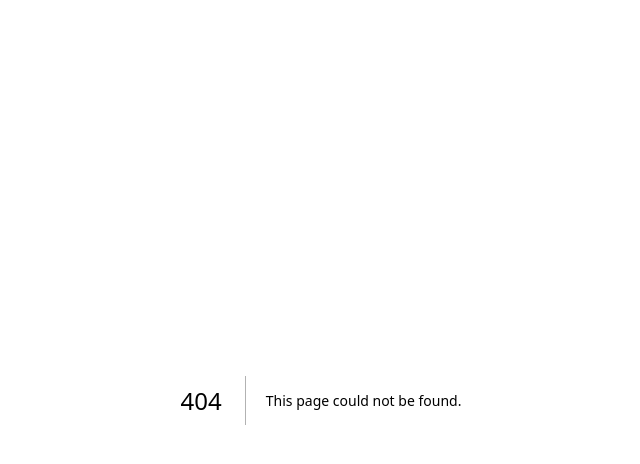
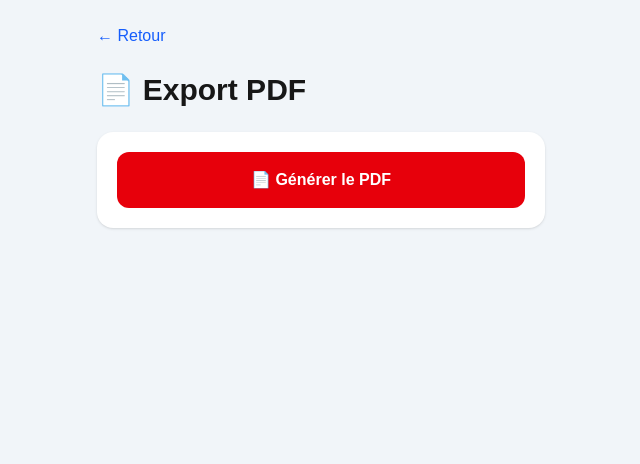
Before and after one commit to PetrusPXSCH/home-manager, a Next.js app: page /export-pdf in a window 1280 px wide. Before the commit this address had no page. Shown: the top 464 px of the page, without its empty margins (319-959 px from the left). Built offline with nearby package versions, Linux system fonts and the light colour scheme; no server answers.

Commit message:
Ajout statistiques et PDF

```diff
--- a/package.json
+++ b/package.json
@@ -10,6 +10,8 @@
   },
   "dependencies": {
     "@supabase/supabase-js": "^2.107.0",
+    "jspdf": "^4.2.1",
+    "jspdf-autotable": "^5.0.8",
     "next": "16.2.7",
     "openai": "^6.42.0",
     "react": "19.2.4",
--- /dev/null
+++ b/src/app/export-pdf/page.tsx
@@ -0,0 +1,69 @@
+"use client";
+
+import Link from "next/link";
+import { supabase } from "@/lib/supabase";
+import jsPDF from "jspdf";
+import autoTable from "jspdf-autotable";
+
+export default function ExportPDFPage() {
+  async function genererPDF() {
+    const { data: factures } = await supabase
+      .from("factures")
+      .select("*");
+
+    const doc = new jsPDF();
+
+    doc.setFontSize(20);
+
+    doc.text("Home Manager", 20, 20);
+
+    doc.setFontSize(14);
+
+    doc.text("Liste des factures", 20, 35);
+
+    autoTable(doc, {
+      startY: 45,
+      head: [["Organisme", "Catégorie", "Montant", "Date", "Statut"]],
+      body:
+        factures?.map((facture) => [
+          facture.organisme,
+          facture.categorie,
+          `${Number(facture.montant).toFixed(2)} €`,
+          facture.date_limite,
+          facture.statut,
+        ]) || [],
+    });
+
+    doc.save("HomeManager.pdf");
+  }
+
+  return (
+    <main className="min-h-screen bg-slate-100 p-6">
+      <div className="max-w-md mx-auto">
+
+        <Link
+          href="/"
+          className="text-blue-600"
+        >
+          ← Retour
+        </Link>
+
+        <h1 className="text-3xl font-bold mt-6 mb-6">
+          📄 Export PDF
+        </h1>
+
+        <div className="bg-white rounded-2xl shadow p-5">
+
+          <button
+            onClick={genererPDF}
+            className="w-full bg-red-600 text-white rounded-xl p-4 font-bold"
+          >
+            📄 Générer le PDF
+          </button>
+
+        </div>
+
+      </div>
+    </main>
+  );
+}
--- a/src/app/page.tsx
+++ b/src/app/page.tsx
@@ -16,7 +16,8 @@ function joursAvant(date: string) {
   const limite = new Date(date);
 
   return Math.ceil(
-    (limite.getTime() - aujourdHui.getTime()) / (1000 * 60 * 60 * 24)
+    (limite.getTime() - aujourdHui.getTime()) /
+      (1000 * 60 * 60 * 24)
   );
 }
 
@@ -125,87 +126,60 @@ export default function Home() {
 
         <div className="grid grid-cols-2 gap-4">
 
-          <Link
-            href="/dashboard"
-            className="bg-white rounded-2xl shadow p-5 text-center font-bold"
-          >
-            📊<br />
-            Tableau
+          <Link href="/dashboard" className="bg-white rounded-2xl shadow p-5 text-center font-bold">
+            📊<br />Tableau
           </Link>
 
-          <Link
-            href="/budget"
-            className="bg-white rounded-2xl shadow p-5 text-center font-bold"
-          >
-            💶<br />
-            Budget
+          <Link href="/budget" className="bg-white rounded-2xl shadow p-5 text-center font-bold">
+            💶<br />Budget
           </Link>
 
-          <Link
-            href="/calendrier"
-            className="bg-white rounded-2xl shadow p-5 text-center font-bold"
-          >
-            📅<br />
-            Calendrier
+          <Link href="/statistiques" className="bg-white rounded-2xl shadow p-5 text-center font-bold">
+            📈<br />Statistiques
           </Link>
 
-          <Link
-            href="/factures"
-            className="bg-white rounded-2xl shadow p-5 text-center font-bold"
-          >
-            📄<br />
-            Factures
+          <Link href="/calendrier" className="bg-white rounded-2xl shadow p-5 text-center font-bold">
+            📅<br />Calendrier
           </Link>
 
-          <Link
-            href="/ajouter-facture"
-            className="bg-white rounded-2xl shadow p-5 text-center font-bold"
-          >
-            ➕<br />
-            Facture
+          <Link href="/factures" className="bg-white rounded-2xl shadow p-5 text-center font-bold">
+            📄<br />Factures
           </Link>
 
-          <Link
-            href="/documents"
-            className="bg-white rounded-2xl shadow p-5 text-center font-bold"
-          >
-            📁<br />
-            Documents
+          <Link href="/ajouter-facture" className="bg-white rounded-2xl shadow p-5 text-center font-bold">
+            ➕<br />Facture
           </Link>
 
-          <Link
-            href="/ajouter-document"
-            className="bg-white rounded-2xl shadow p-5 text-center font-bold"
-          >
-            📎<br />
-            Document
+          <Link href="/ocr" className="bg-white rounded-2xl shadow p-5 text-center font-bold">
+            📷<br />OCR
           </Link>
 
-          <Link
-            href="/recherche"
-            className="bg-white rounded-2xl shadow p-5 text-center font-bold"
-          >
-            🔎<br />
-            Recherche
+          <Link href="/documents" className="bg-white rounded-2xl shadow p-5 text-center font-bold">
+            📁<br />Documents
           </Link>
 
-          <Link
-            href="/export"
-            className="bg-white rounded-2xl shadow p-5 text-center font-bold"
-          >
-            📤<br />
-            Export
+          <Link href="/ajouter-document" className="bg-white rounded-2xl shadow p-5 text-center font-bold">
+            📎<br />Document
           </Link>
 
-          <Link
-            href="/parametres"
-            className="bg-white rounded-2xl shadow p-5 text-center font-bold"
-          >
-            ⚙️<br />
-            Réglages
+          <Link href="/recherche" className="bg-white rounded-2xl shadow p-5 text-center font-bold">
+            🔎<br />Recherche
+          </Link>
+
+          <Link href="/export" className="bg-white rounded-2xl shadow p-5 text-center font-bold">
+            📤<br />Export
+          </Link>
+
+          <Link href="/export-pdf" className="bg-white rounded-2xl shadow p-5 text-center font-bold">
+            📄<br />PDF
+          </Link>
+
+          <Link href="/parametres" className="bg-white rounded-2xl shadow p-5 text-center font-bold">
+            ⚙️<br />Réglages
           </Link>
 
         </div>
+
       </div>
     </main>
   );
--- /dev/null
+++ b/src/app/statistiques/page.tsx
@@ -0,0 +1,146 @@
+"use client";
+
+import Link from "next/link";
+import { useEffect, useState } from "react";
+import { supabase } from "@/lib/supabase";
+
+type Facture = {
+  id: number;
+  organisme: string;
+  categorie: string;
+  montant: number;
+  date_limite: string;
+  statut: string;
+};
+
+export default function StatistiquesPage() {
+  const [factures, setFactures] = useState<Facture[]>([]);
+
+  useEffect(() => {
+    chargerFactures();
+  }, []);
+
+  async function chargerFactures() {
+    const { data, error } = await supabase
+      .from("factures")
+      .select("*");
+
+    if (error) {
+      alert(error.message);
+      return;
+    }
+
+    setFactures(data || []);
+  }
+
+  const total = factures.reduce(
+    (somme, facture) => somme + Number(facture.montant),
+    0
+  );
+
+  const payees = factures
+    .filter((facture) => facture.statut === "Payée")
+    .reduce((somme, facture) => somme + Number(facture.montant), 0);
+
+  const aPayer = factures
+    .filter((facture) => facture.statut === "À payer")
+    .reduce((somme, facture) => somme + Number(facture.montant), 0);
+
+  const enRetard = factures
+    .filter((facture) => facture.statut === "En retard")
+    .reduce((somme, facture) => somme + Number(facture.montant), 0);
+
+  const parCategorie = factures.reduce<Record<string, number>>(
+    (acc, facture) => {
+      acc[facture.categorie] =
+        (acc[facture.categorie] || 0) + Number(facture.montant);
+
+      return acc;
+    },
+    {}
+  );
+
+  const plusGrosseCategorie = Math.max(
+    ...Object.values(parCategorie),
+    1
+  );
+
+  return (
+    <main className="min-h-screen bg-slate-100 p-6">
+      <div className="max-w-md mx-auto">
+        <Link href="/" className="text-blue-600">
+          ← Retour
+        </Link>
+
+        <h1 className="text-3xl font-bold mt-6 mb-6">
+          📊 Statistiques
+        </h1>
+
+        <div className="bg-blue-600 text-white rounded-2xl shadow p-6 mb-5">
+          <p className="text-sm opacity-80">Total factures</p>
+          <p className="text-4xl font-bold mt-2">
+            {total.toFixed(2)} €
+          </p>
+        </div>
+
+        <div className="grid grid-cols-2 gap-4 mb-6">
+          <div className="bg-green-100 rounded-2xl shadow p-4">
+            <p className="text-green-700 font-bold">Payées</p>
+            <p className="text-2xl font-bold text-green-600">
+              {payees.toFixed(2)} €
+            </p>
+          </div>
+
+          <div className="bg-orange-100 rounded-2xl shadow p-4">
+            <p className="text-orange-700 font-bold">À payer</p>
+            <p className="text-2xl font-bold text-orange-600">
+              {aPayer.toFixed(2)} €
+            </p>
+          </div>
+
+          <div className="bg-red-100 rounded-2xl shadow p-4">
+            <p className="text-red-700 font-bold">En retard</p>
+            <p className="text-2xl font-bold text-red-600">
+              {enRetard.toFixed(2)} €
+            </p>
+          </div>
+
+          <div className="bg-white rounded-2xl shadow p-4">
+            <p className="text-gray-500">Nombre</p>
+            <p className="text-2xl font-bold">
+              {factures.length}
+            </p>
+          </div>
+        </div>
+
+        <section className="bg-white rounded-2xl shadow p-5">
+          <h2 className="text-xl font-bold mb-4">
+            Dépenses par catégorie
+          </h2>
+
+          <div className="space-y-4">
+            {Object.entries(parCategorie).map(([categorie, montant]) => {
+              const largeur = (montant / plusGrosseCategorie) * 100;
+
+              return (
+                <div key={categorie}>
+                  <div className="flex justify-between mb-1">
+                    <span>{categorie}</span>
+                    <strong>{montant.toFixed(2)} €</strong>
+                  </div>
+
+                  <div className="h-3 bg-slate-200 rounded-full overflow-hidden">
+                    <div
+                      className="h-full bg-blue-600 rounded-full"
+                      style={{ width: `${largeur}%` }}
+                    />
+                  </div>
+                </div>
+              );
+            })}
+          </div>
+        </section>
+      </div>
+    </main>
+  );
+}
```
Also changed, not shown: 1 other file (tests, documents, lock files or other folders).
